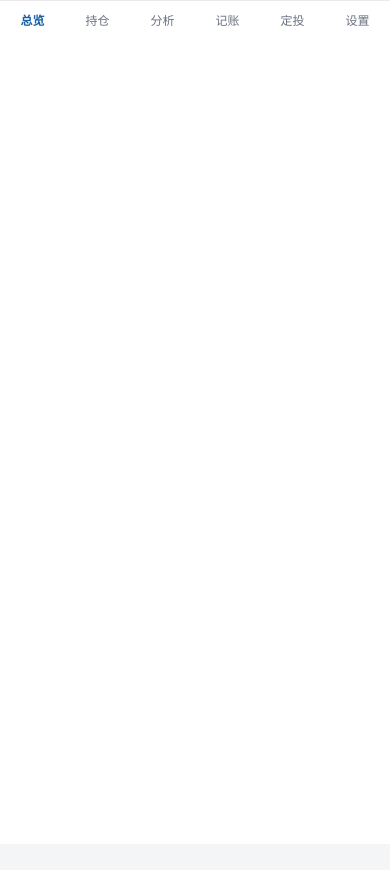
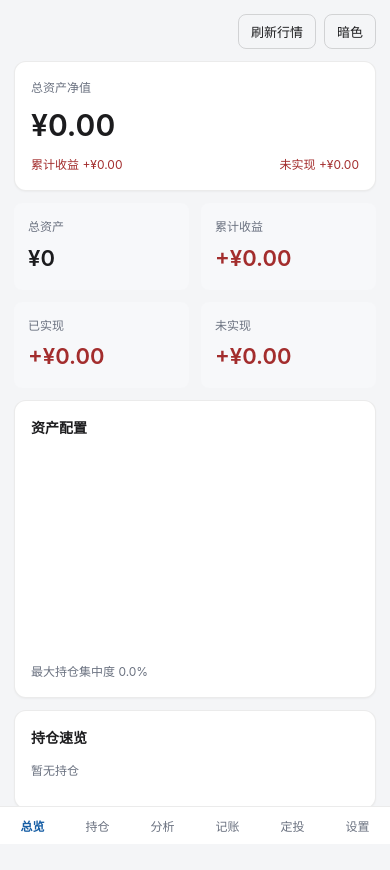
Before and after one commit to liyanmin55-commits/invest-manager, a plain HTML site: page index.html in a window 390 px wide. After the commit the page ends 844 px from the top, so only its background shows below. Drawn offline with Linux system fonts and the light colour scheme.

Commit message:
fix(css): 移动端竖屏布局高度塌缩

```diff
--- a/assets/styles.css
+++ b/assets/styles.css
@@ -34,7 +34,7 @@
 }
 
 * { box-sizing: border-box; }
-html, body { margin: 0; padding: 0; }
+html, body { margin: 0; padding: 0; height: 100%; }
 body {
   background: var(--bg);
   color: var(--text);
@@ -202,12 +202,19 @@ body {
 
 /* 窄屏（手机）回退：左侧栏变回底部 tab 栏，避免侧栏挤占内容 */
 @media (max-width: 680px) {
-  .app { flex-direction: column; max-width: 100%; }
+  /* 显式高度链，规避 iOS/折叠屏「flex + min-height:100vh」高度塌缩导致内容区消失 */
+  .app {
+    flex-direction: column;
+    max-width: 100%;
+    height: 100vh;
+    height: 100dvh;
+  }
   .sidebar {
-    position: fixed; left: 0; right: 0; bottom: 0;
-    width: auto; height: auto; flex-shrink: 1;
+    position: fixed; left: 0; right: 0; top: auto; bottom: 0;
+    width: auto; height: auto; flex-shrink: 0;
     flex-direction: row; justify-content: space-around;
     border-right: none; border-top: 0.5px solid var(--border);
+    background: var(--surface);
     padding: 6px 0 calc(6px + env(safe-area-inset-bottom));
     z-index: 20;
   }
@@ -219,5 +226,10 @@ body {
   }
   .tab:hover { background: none; }
   .tab.active { background: none; }
-  .main-col { padding: 0 14px calc(76px + env(safe-area-inset-bottom)); }
+  .main-col {
+    flex: 1 1 auto; min-height: 0; width: 100%;
+    padding: 0 14px calc(76px + env(safe-area-inset-bottom));
+    overflow-y: auto;
+  }
+  .view { min-height: 0; }
 }
```
